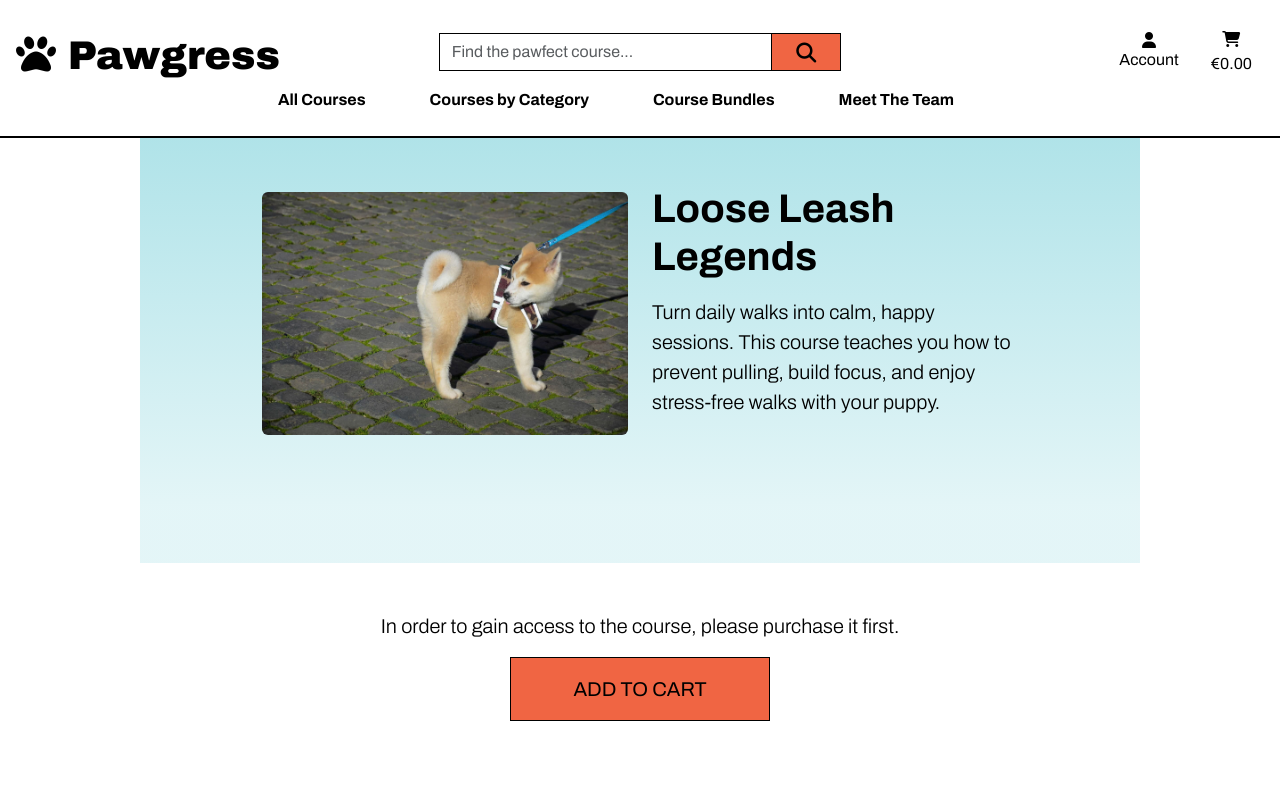
After one commit to Keszi94/pawgress, a Django app: a page that uses templates/includes/main-nav.html in a window 1280 px wide. The commit adds this page. Run offline with Django 5.2, Linux system fonts and the light colour scheme; data comes from the database, SQL or seed files in the repository; some libraries are stand-ins or nearby versions.

Commit message:
Add course detail layout and styling in course_detail.html

```diff
--- /dev/null
+++ b/courses/templates/courses/course_detail.html
@@ -0,0 +1,42 @@
+{% extends "base.html" %}
+{% load static %}
+
+{% block body_class %}course-detail{% endblock %}
+
+{% block page_header %}
+    <div class="container-fluid course-detail-header pt-5">
+        <div class="container">
+            <div class="row align-items-center">
+                <div class="col-12 col-md-6 mb-4 mb-md-0">
+                    {% if course.image %}
+                        <img src="{{ course.image.url }}" alt="{{ course.title }}" class="img-fluid rounded mb-5 mt-5">
+                    {% endif %}
+                </div>
+                <div class="col-12 col-md-6 text-center text-md-start">
+                    <h1 class="logo-font mb-3">{{ course.title }}</h1>
+                    <p class="lead mb-4">{{ course.description }}</p>
+                </div>
+            </div>
+        </div>
+    </div>
+{% endblock %}
+
+
+{% block content %}
+    <div class="container my-5">
+        <div class="row justify-content-center">
+            <div class="col-12 col-md-10">
+                {% if user.is_authenticated and course in user.purchasd_courses.all %}
+                    <div class="course-content">
+                        {{ course.content|safe }}
+                    </div>
+                {% else %}
+                <div class="text-center">
+                    <p class="lead">In order to gain access to the course, please purchase it first.</p>
+                    <a href="#" class="btn btn-lg rounded-0 text-uppercase py-3 border border-black border-1 add-to-cart-btn">Add to Cart</a>
+                </div>
+                {% endif %}
+            </div>
+        </div>
+    </div>
+{% endblock %}
--- a/courses/templates/courses/courses.html
+++ b/courses/templates/courses/courses.html
@@ -28,17 +28,17 @@
                         <div class="col-sm-6 col-md-6 col-lg-4 col-xl-3 pb-4">
                             <div class="card h-100">
                                 {% if course.image %}
-                                <a href="#">
+                                <a href="{% url 'course_detail' course.id %}">
                                     <img src="{{ course.image.url }}" class="card-img-top" alt="{{ course.title }}" loading="lazy">
                                 </a>
                                 {% else %}
-                                <a href="#">
+                                <a href="{% url 'course_detail' course.id %}">
                                     <img src="{{ MEDIA_URL }}noimage.jpg" class="card-img-top" alt="{{ course.title }}" loading="lazy">
                                 </a>
                                 {% endif %}
                                 <div class="card-body">
                                   <a href="#"><p class="course-category">{{ course.category }}</p></a>
-                                  <a href="#"><h3 class="card-title">{{ course.title }}</h3></a>
+                                  <a href="{% url 'course_detail' course.id %}"><h3 class="card-title">{{ course.title }}</h3></a>
                                   <p class="card-text">{{ course.description }}</p>
                                 </div>
                                 <div class="card-footer">
--- a/courses/urls.py
+++ b/courses/urls.py
@@ -3,4 +3,5 @@ from . import views
 
 urlpatterns = [
     path('', views.all_courses, name='courses'),
+    path('<course_id>', views.course_detail, name='course_detail'),
 ]
--- a/courses/views.py
+++ b/courses/views.py
@@ -1,4 +1,4 @@
-from django.shortcuts import render
+from django.shortcuts import render, get_object_or_404
 from .models import Course
 
 # Create your views here.
@@ -14,3 +14,15 @@ def all_courses(request):
     }
 
     return render(request, 'courses/courses.html', context)
+
+
+def course_detail(request, course_id):
+    """A view to show the content of a specific course - if purchased"""
+
+    course = get_object_or_404(Course, pk=course_id)
+
+    context = {
+        'course': course,
+    }
+
+    return render(request, 'courses/course_detail.html', context)
--- a/home/templates/home/index.html
+++ b/home/templates/home/index.html
@@ -11,7 +11,7 @@
     <div class="text-end me-5">
         <h1 class="display-2 logo-font text-black mt-5">Train Smarter, Not Harder</h1>
         <div class="my-3">
-            <a href="#" class="btn btn-lg rounded-0 text-uppercase py-3 border border-black border-1 browse-courses-button">Browse Courses</a>
+            <a href="{% url 'courses' %}" class="btn btn-lg rounded-0 text-uppercase py-3 border border-black border-1 browse-courses-button">Browse Courses</a>
         </div>
         <br>
         <!-- About Us -->
--- a/static/css/base.css
+++ b/static/css/base.css
@@ -46,7 +46,8 @@ header {
     width: fit-content;
 }
 
-.browse-courses-button {
+.browse-courses-button,
+.add-to-cart-btn {
     background: #f06543;
     color: black;
     min-width: 260px;
@@ -74,7 +75,10 @@ header {
 .browse-courses-button:focus,
 .search-btn:hover,
 .search-btn:active,
-.search-btn:focus {
+.search-btn:focus,
+.add-to-cart-btn:hover,
+.add-to-cart-btn:active,
+.add-to-cart-btn:focus {
     background: #f09d51;
     color: black;
 }
@@ -140,6 +144,23 @@ body.courses-page {
     color: black;
 }
 
+/* -------------------------------- Course Detail page */
+
+body.course-detail {
+    background: white;
+}
+
+.course-detail-header {
+    background: #AAE1E7;
+    background: linear-gradient(0deg,rgba(170, 225, 231, 0.32) 12%, rgba(170, 225, 231, 1) 100%);
+    width: 100%;
+    overflow: hidden;
+    position: relative;
+    padding-top: 5rem;
+    padding-bottom: 5rem;
+
+}
+
 /* -------------------------------- Media Queries */
 
 /* Slightly larger container on xl screens */
--- a/templates/includes/main-nav.html
+++ b/templates/includes/main-nav.html
@@ -3,8 +3,13 @@
 <div class="collapse navbar-collapse" id="main-nav">
     <ul class="navbar-nav w-auto mx-auto">
         <li class="nav-item dropdown">
+            <a href="{% url 'courses' %}" class="logo-font fw-bold nav-link text-black me-5" id="bundles-link">
+                All Courses
+            </a>
+        </li>
+        <li class="nav-item dropdown">
             <a href="#" class="logo-font fw-bold nav-link text-black me-5" id="all-courses-link" data-bs-toggle="dropdown" aria-haspopup="true" aria-expanded="false">
-                All Courses
+                Courses by Category
             </a>
             <div class="dropdown-menu border-0" aria-labelledby="all-courses-link">
                 <a href="" class="dropdown-item py-2 px-4">Puppy Training</a>
```
